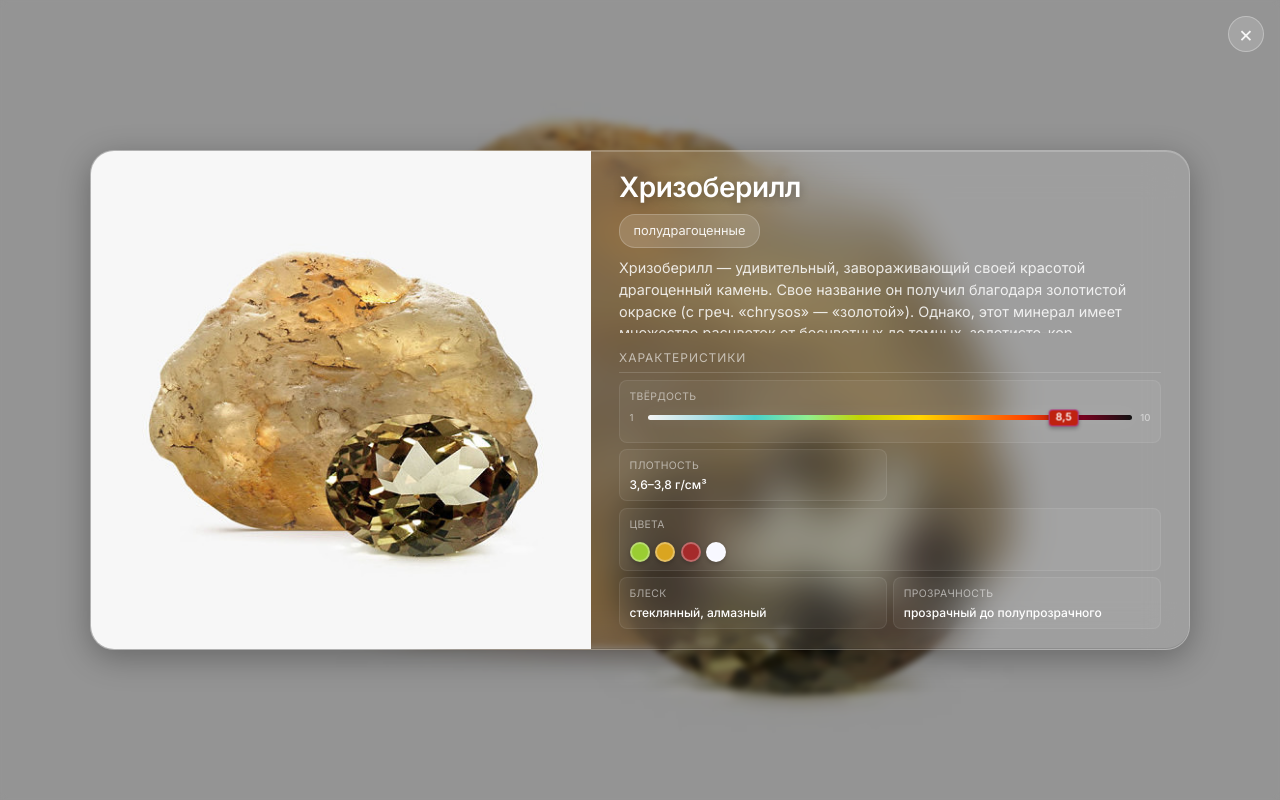
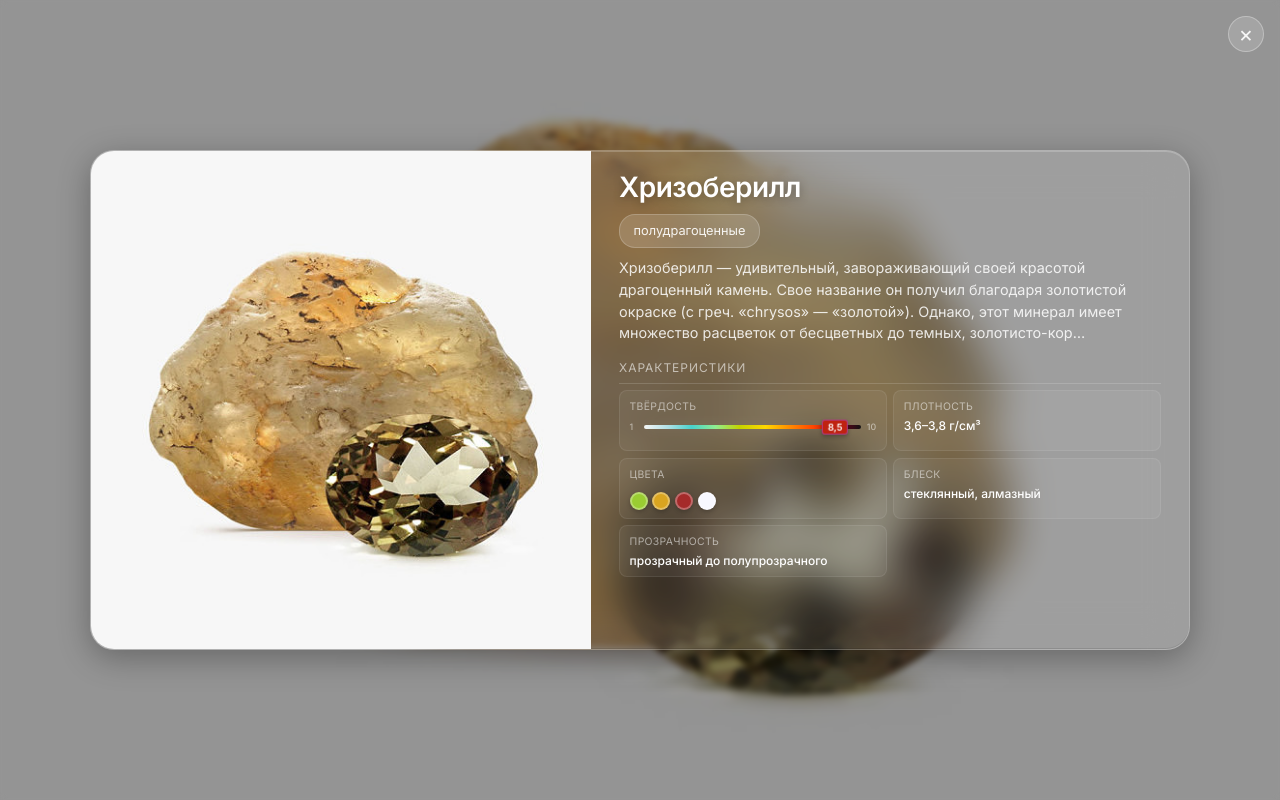
Before and after one commit to Butey/gem-app, a Flask app: template templates/gem_detail_glass.html in a window 1280 px wide. Run offline with Flask 3, Linux system fonts and the light colour scheme; the template is opened without the code that fills it: values that come from a table or form of the project are taken from there, others are empty.

Commit message:
fix: шкала Мооса и цвета в сетке 2 колонки
- Убраны классы .mohs-item и .colors-item
- Все элементы в grid-template-columns: repeat(2, 1fr)
- Компактные размеры: шкала 4px, свотчи 18px
- Уменьшены шрифты для компактности

Co-authored-by: Qwen-Coder <qwen-coder@alibabacloud.com>

```diff
--- a/static/css/glassmorphism-detail.css
+++ b/static/css/glassmorphism-detail.css
@@ -1,10 +1,9 @@
 /*
  * Glassmorphism Mineral Card
- * Дизайн карточки минерала как на mineral.png
  * max-height: 500px, контент без скролла
  */
 
-/* Фон страницы - изображение минерала на весь экран */
+/* Фон страницы */
 .gem-detail-page {
     position: relative;
     min-height: 100vh;
@@ -17,7 +16,6 @@
     padding: 2rem;
 }
 
-/* Затемнение фона */
 .gem-detail-page::before {
     content: '';
     position: absolute;
@@ -78,7 +76,7 @@
     transform: rotate(90deg);
 }
 
-/* Левая колонка - изображение */
+/* Изображение */
 .gem-glass-image {
     flex: 0 0 500px;
     position: relative;
@@ -95,7 +93,7 @@
     left: 0;
 }
 
-/* Правая колонка - контент */
+/* Контент */
 .gem-glass-content {
     flex: 1;
     padding: 1.25rem 1.75rem;
@@ -107,7 +105,6 @@
     overflow: hidden;
 }
 
-/* Заголовок */
 .gem-glass-title {
     font-size: 1.75rem;
     font-weight: 600;
@@ -118,7 +115,6 @@
     line-height: 1.2;
 }
 
-/* Категория */
 .gem-glass-category {
     display: inline-block;
     padding: 0.35rem 0.85rem;
@@ -130,7 +126,6 @@
     width: fit-content;
 }
 
-/* Описание */
 .gem-glass-description {
     font-size: 0.9rem;
     line-height: 1.5;
@@ -141,7 +136,6 @@
     -webkit-box-orient: vertical;
 }
 
-/* Раздел характеристик */
 .gem-glass-specs {
     margin-top: 0.3rem;
     display: flex;
@@ -158,14 +152,13 @@
     border-bottom: 1px solid rgba(255, 255, 255, 0.15);
 }
 
-/* Сетка характеристик */
+/* Сетка характеристик - 2 колонки */
 .gem-glass-specs-grid {
     display: grid;
     grid-template-columns: repeat(2, 1fr);
     gap: 0.4rem;
 }
 
-/* Карточка характеристики */
 .gem-glass-spec-item {
     background: rgba(255, 255, 255, 0.05);
     border-radius: 8px;
@@ -176,6 +169,7 @@
     display: flex;
     flex-direction: column;
     gap: 0.15rem;
+    overflow: hidden;
 }
 
 .gem-glass-spec-item:hover {
@@ -201,85 +195,70 @@
     word-break: break-word;
 }
 
-/* === Шкала Мооса === */
-.mohs-item {
-    grid-column: span 2;
-}
-
+/* Шкала Мооса - компактная */
 .mohs-bar-container {
     position: relative;
-    height: 20px;
+    height: 18px;
     display: flex;
     align-items: center;
-    gap: 0.4rem;
+    gap: 0.3rem;
+    min-width: 0;
 }
 
 .mohs-number {
-    font-size: 0.6rem;
+    font-size: 0.55rem;
     color: rgba(255, 255, 255, 0.5);
     font-weight: 500;
-    min-width: 12px;
+    min-width: 10px;
+    flex-shrink: 0;
 }
 
-.mohs-number-left {
-    text-align: left;
-}
-
-.mohs-number-right {
-    text-align: right;
-}
+.mohs-number-left { text-align: left; }
+.mohs-number-right { text-align: right; }
 
 .mohs-bar {
     flex: 1;
-    height: 5px;
+    height: 4px;
     background: linear-gradient(90deg,
-        #F5F5F5 0%,
-        #B0E0E6 11%,
-        #48D1CC 22%,
-        #90EE90 33%,
-        #C4D300 44%,
-        #FFD700 56%,
-        #FF8C00 67%,
-        #FF4500 78%,
-        #800020 89%,
+        #F5F5F5 0%, #B0E0E6 11%, #48D1CC 22%,
+        #90EE90 33%, #C4D300 44%, #FFD700 56%,
+        #FF8C00 67%, #FF4500 78%, #800020 89%,
         #121212 100%
     );
-    border-radius: 3px;
+    border-radius: 2px;
     position: relative;
+    min-width: 0;
 }
 
 .mohs-badge {
     position: absolute;
     top: 50%;
     transform: translate(-50%, -50%);
-    padding: 0.15rem 0.4rem;
-    border-radius: 4px;
-    font-size: 0.65rem;
+    padding: 0.1rem 0.3rem;
+    border-radius: 3px;
+    font-size: 0.6rem;
     font-weight: 600;
     white-space: nowrap;
     box-shadow: 0 2px 4px rgba(0, 0, 0, 0.3);
     z-index: 2;
 }
 
-/* === Цвета === */
-.colors-item {
-    grid-column: span 2;
-}
-
+/* Цвета - компактные */
 .color-swatch-list {
     display: flex;
     flex-wrap: wrap;
-    gap: 0.35rem;
+    gap: 0.3rem;
 }
 
 .color-swatch {
-    width: 20px;
-    height: 20px;
+    width: 18px;
+    height: 18px;
     border-radius: 50%;
     border: 2px solid rgba(255, 255, 255, 0.3);
     cursor: pointer;
     transition: transform 0.2s ease, border-color 0.2s ease;
     box-shadow: 0 2px 4px rgba(0, 0, 0, 0.2);
+    flex-shrink: 0;
 }
 
 .color-swatch:hover {
@@ -338,10 +317,6 @@
         grid-template-columns: 1fr;
     }
 
-    .mohs-item, .colors-item {
-        grid-column: span 1;
-    }
-
     .gem-close-btn {
         top: 0.75rem;
         right: 0.75rem;
--- a/templates/gem_detail_glass.html
+++ b/templates/gem_detail_glass.html
@@ -50,7 +50,7 @@
                         {% set mohs_position = ((mohs_value - 1) / 9) * 100 %}
                         {% set mohs_bg_color = value|mohs_color %}
                         {% set mohs_text_color = mohs_bg_color|text_color %}
-                        <div class="gem-glass-spec-item mohs-item">
+                        <div class="gem-glass-spec-item">
                             <div class="gem-glass-spec-label">Твёрдость</div>
                             <div class="mohs-bar-container">
                                 <span class="mohs-number mohs-number-left">1</span>
@@ -62,7 +62,7 @@
                             </div>
                         </div>
                         {% elif label == 'Цвета' or label == 'Цвет' %}
-                        <div class="gem-glass-spec-item colors-item">
+                        <div class="gem-glass-spec-item">
                             <div class="gem-glass-spec-label">Цвета</div>
                             <div class="color-swatch-list">
                                 {% for color in value.split(',') %}
```
